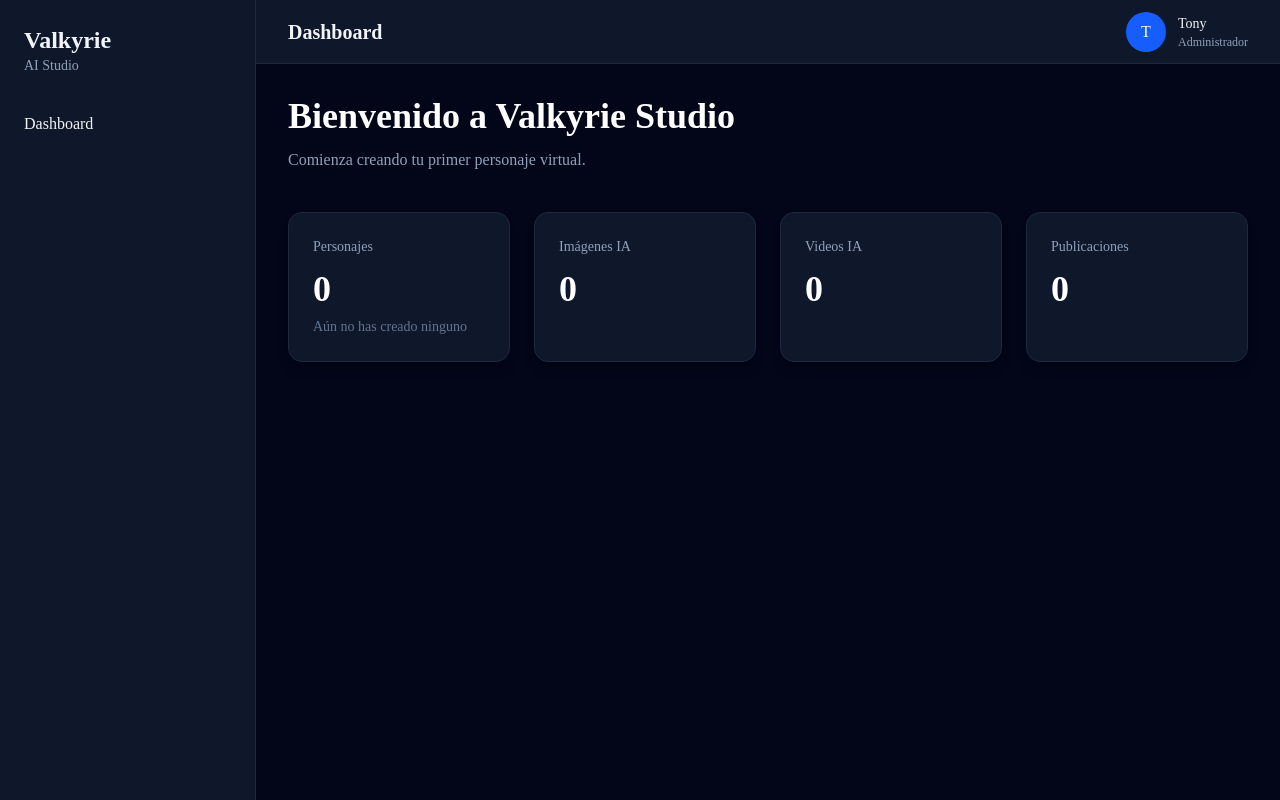
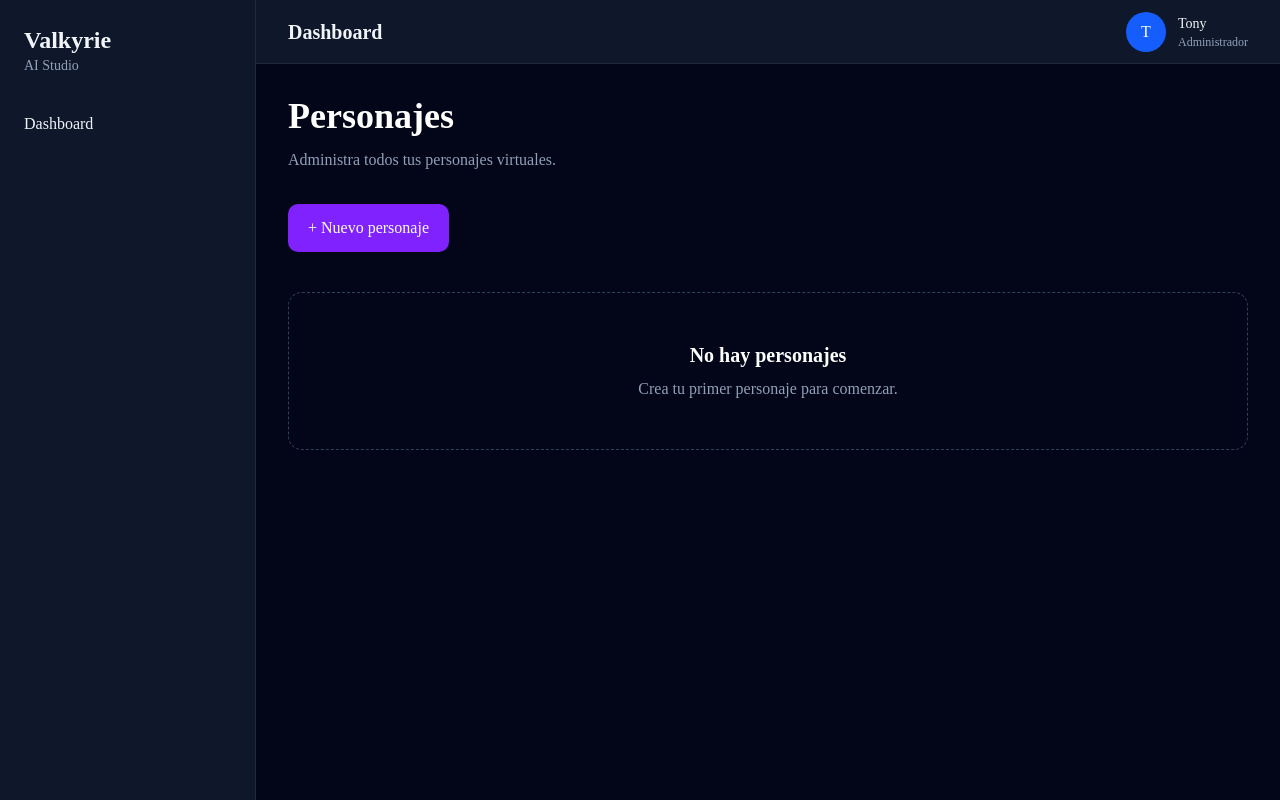
Before and after one commit to Jhonnyes88/project-valkyrie, a Next.js app in the folder apps/web/: page /characters in a window 1280 px wide. Built offline with nearby package versions, Linux system fonts and the light colour scheme.

Commit message:
feat: crea el módulo inicial de dashboard y characters

```diff
--- a/apps/web/app/(dashboard)/characters/page.tsx
+++ b/apps/web/app/(dashboard)/characters/page.tsx
@@ -1,37 +1,28 @@
-import StatCard from "@/components/ui/StatCard";
-
-export default function DashboardPage() {
+export default function CharactersPage() {
   return (
     <>
       <h1 className="text-4xl font-bold text-white">
-        Bienvenido a Valkyrie Studio
+        Personajes
       </h1>
 
       <p className="mt-3 text-slate-400">
-        Comienza creando tu primer personaje virtual.
+        Administra todos tus personajes virtuales.
       </p>
 
-      <div className="mt-10 grid grid-cols-1 gap-6 md:grid-cols-2 xl:grid-cols-4">
-        <StatCard
-          title="Personajes"
-          value={0}
-          subtitle="Aún no has creado ninguno"
-        />
+      <div className="mt-8">
+        <button className="rounded-lg bg-violet-600 px-5 py-3 text-white hover:bg-violet-700">
+          + Nuevo personaje
+        </button>
+      </div>
 
-        <StatCard
-          title="Imágenes IA"
-          value={0}
-        />
+      <div className="mt-10 rounded-xl border border-dashed border-slate-700 p-12 text-center">
+        <h2 className="text-xl font-semibold text-white">
+          No hay personajes
+        </h2>
 
-        <StatCard
-          title="Videos IA"
-          value={0}
-        />
-
-        <StatCard
-          title="Publicaciones"
-          value={0}
-        />
+        <p className="mt-2 text-slate-400">
+          Crea tu primer personaje para comenzar.
+        </p>
       </div>
     </>
   );
```
